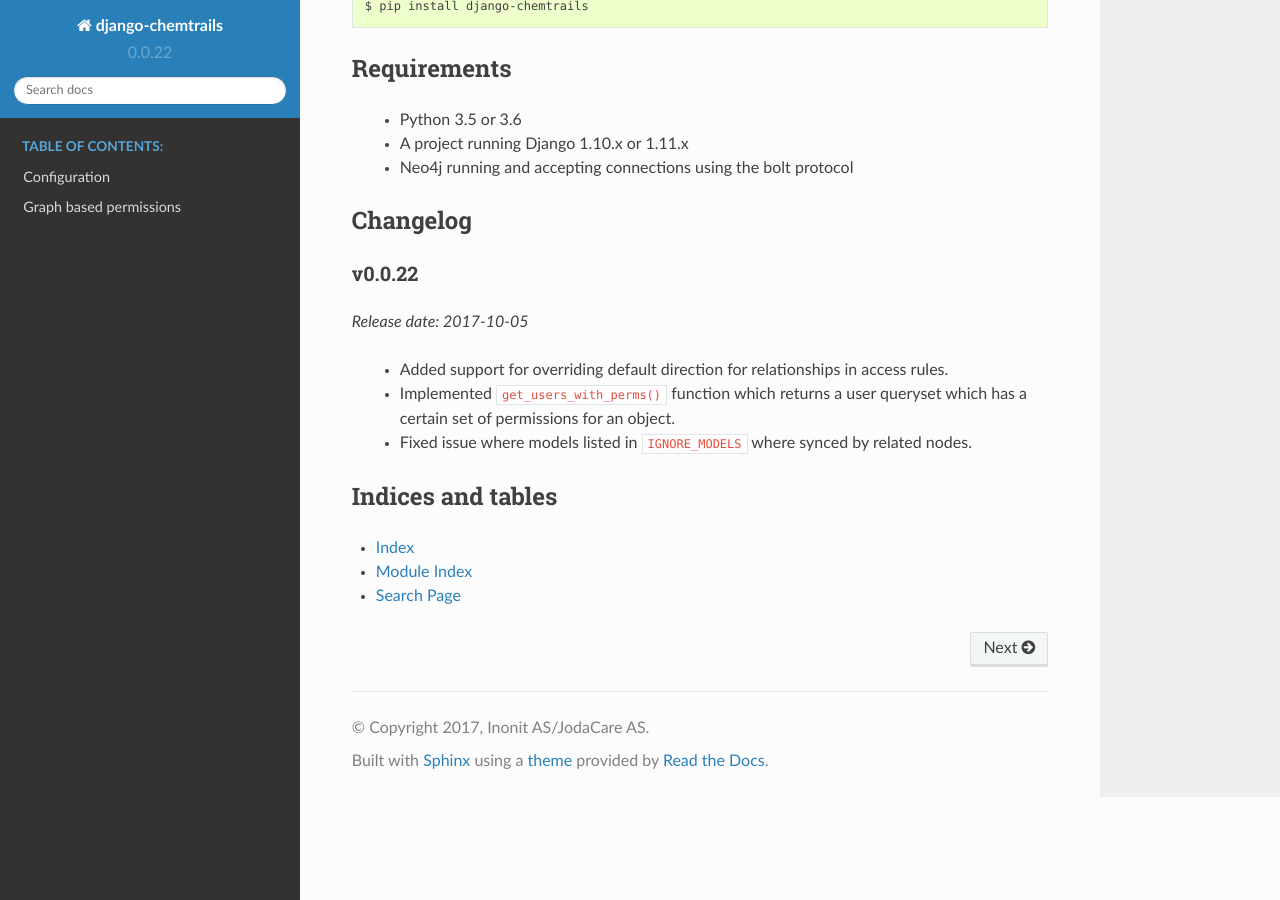
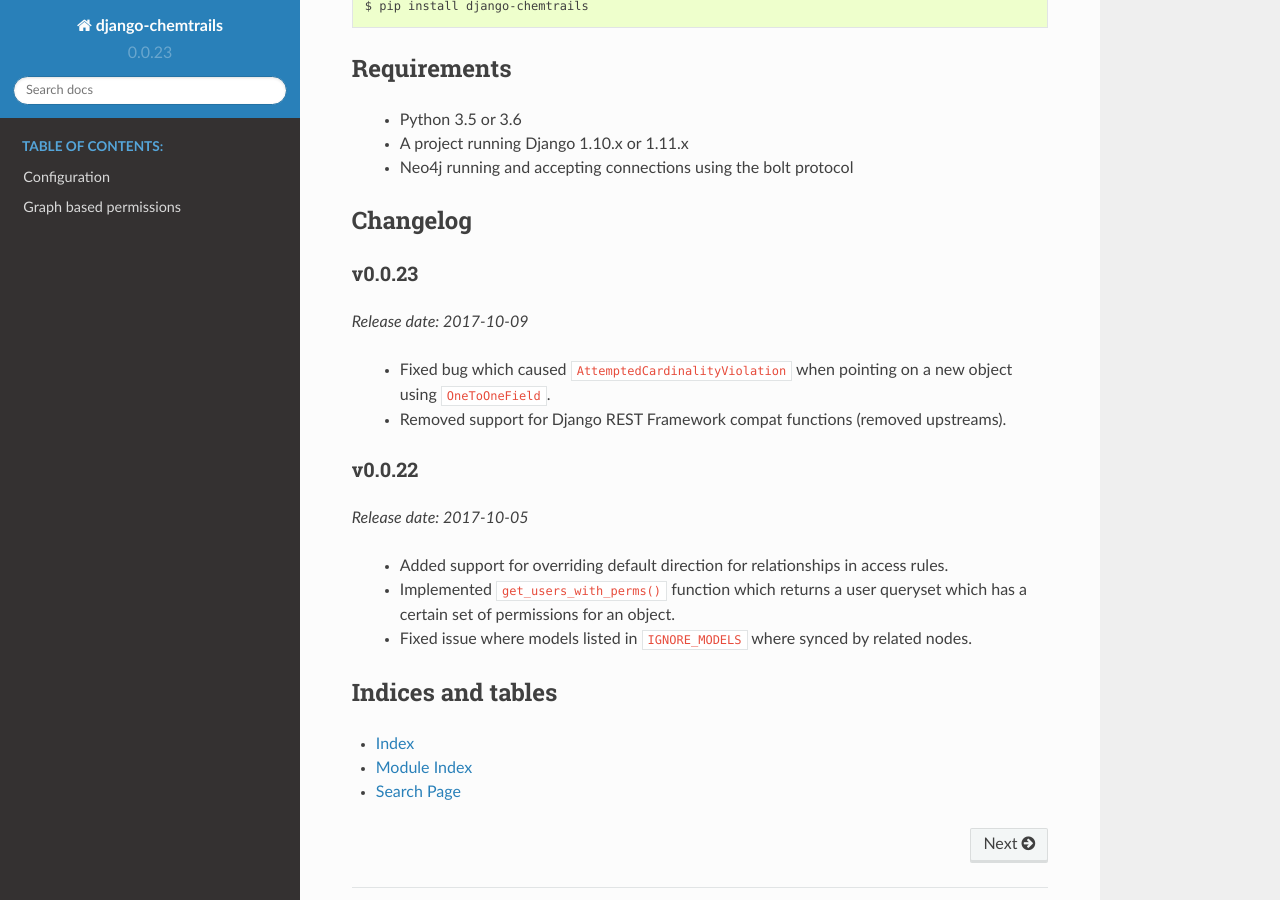
Before and after one commit to inonit/django-chemtrails, a Sphinx documentation site: the page built from docs/index.rst, in a window 1280 px wide and 900 px high, scrolled down 1058 px. Built offline with Sphinx 7.4.7 and the Read the Docs theme 2.0.0, drawn with Linux system fonts in a browser that asks for light colours.

```diff
--- a/chemtrails/__init__.py
+++ b/chemtrails/__init__.py
@@ -3,7 +3,7 @@
 default_app_config = 'chemtrails.apps.ChemtrailsConfig'
 
 __title__ = 'django-chemtrails'
-__version__ = '0.0.22'
+__version__ = '0.0.23'
 __author__ = 'Rolf Haavard Blindheim'
 __license__ = 'MIT License'
 
--- a/docs/index.rst
+++ b/docs/index.rst
@@ -43,6 +43,15 @@ Requirements
 Changelog
 =========
 
+v0.0.23
+-------
+
+*Release date: 2017-10-09*
+
+    - Fixed bug which caused ``AttemptedCardinalityViolation`` when pointing on a new object
+      using ``OneToOneField``.
+    - Removed support for Django REST Framework compat functions (removed upstreams).
+
 v0.0.22
 -------
 *Release date: 2017-10-05*
```
